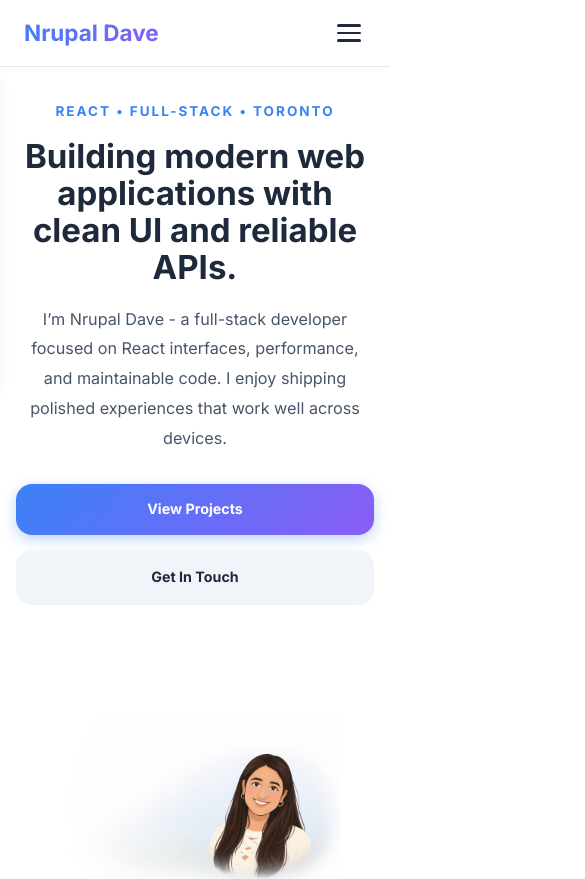
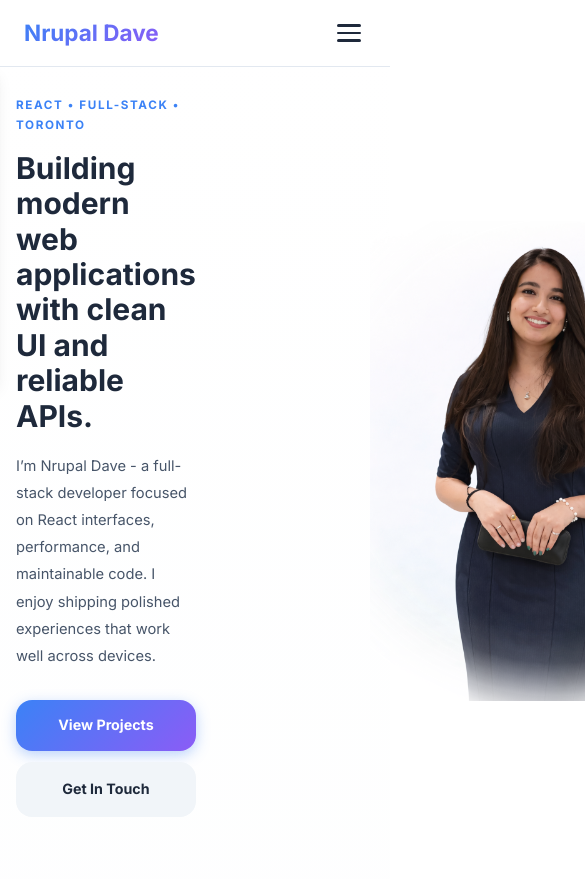
Before and after one commit to DaveNrupal/my-portfolio, a React (Vite) app: page / in a window 390 px wide. Shown: the top 879 px of the page, 585 px wide, since content can reach past the window. Built offline with nearby package versions, Linux system fonts and the light colour scheme.

Commit message:
Change hero image

```diff
--- a/src/App.css
+++ b/src/App.css
@@ -189,69 +189,29 @@ main {
 }
 
 .hero-blend-avatar {
-  width: 460px;      /* match column width */
+  width: 320px;
   max-width: 100%;
   height: auto;
   display: block;
-
-  /* IMPORTANT: PNG has extra canvas, so scale it up */
-  transform: translateY(-50px) scale(1.35);
+  transform: translateY(-12px);
   transform-origin: center;
 
-  /* blend mask */
   mask-image: radial-gradient(
     circle at 58% 45%,
-    rgba(0,0,0,1) 58%,
-    rgba(0,0,0,0.85) 68%,
-    rgba(0,0,0,0.35) 78%,
-    rgba(0,0,0,0) 88%
+    rgba(0,0,0,1) 60%,
+    rgba(0,0,0,0.85) 70%,
+    rgba(0,0,0,0.35) 80%,
+    rgba(0,0,0,0) 90%
   );
   -webkit-mask-image: radial-gradient(
     circle at 58% 45%,
-    rgba(0,0,0,1) 58%,
-    rgba(0,0,0,0.85) 68%,
-    rgba(0,0,0,0.35) 78%,
-    rgba(0,0,0,0) 88%
+    rgba(0,0,0,1) 60%,
+    rgba(0,0,0,0.85) 70%,
+    rgba(0,0,0,0.35) 80%,
+    rgba(0,0,0,0) 90%
   );
 
-  opacity: 0.97;
-}
-/* =========================
-   Responsive
-========================= */
-@media (max-width: 992px) {
-  .hero {
-    grid-template-columns: 1fr 380px;
-    column-gap: 1.75rem;
-  }
-
-  .hero-blend-avatar {
-    width: 380px;
-    transform: translateY(-6px) scale(1.22);
-  }
-}
-
-@media (max-width: 768px) {
-  .hero {
-    grid-template-columns: 1fr;
-    text-align: center;
-  }
-
-  .hero-visual {
-    justify-content: center;
-    margin-top: 2.25rem;
-  }
-
-  .hero-blend-avatar {
-    width: 360px;
-    transform: none;      /* keep clean on mobile */
-  }
-}
-
-@media (max-width: 480px) {
-  .hero-blend-avatar {
-    width: 290px;
-  }
+  opacity: 0.96;
 }
 
 /* ============================================
@@ -265,7 +225,7 @@ main {
 /* Header */
 .about-header {
   max-width: 760px;
-  margin: 0 auto 2.5rem;   /* centers container */
+  margin: 0 auto 2.5rem;
   text-align: center;
 }
 
@@ -454,35 +414,6 @@ main {
   margin-right: 6px;
 }
 
-/* -------- Responsive -------- */
-@media (max-width: 992px) {
-  .about-content {
-    grid-template-columns: 1fr;
-  }
-
-  .about-header {
-    margin-bottom: 2rem;
-  }
-
-  .about-highlights {
-    grid-template-columns: repeat(3, 1fr);
-  }
-}
-
-@media (max-width: 768px) {
-  .about-highlights {
-    grid-template-columns: 1fr;
-  }
-
-  .highlight {
-    min-height: auto;
-  }
-
-  .about-card {
-    padding: 20px;
-  }
-}
-
 /* ============================================
    SKILLS SECTION
    ============================================ */
@@ -638,23 +569,6 @@ main {
   outline: none;
   border-color: var(--primary-color);
   box-shadow: 0 0 0 4px color-mix(in srgb, var(--primary-color) 18%, transparent);
-}
-
-/* Responsive */
-@media (max-width: 992px) {
-  .skills-grid {
-    grid-template-columns: repeat(2, 1fr);
-  }
-}
-
-@media (max-width: 768px) {
-  .skills-grid {
-    grid-template-columns: 1fr;
-  }
-
-  .skills-header {
-    margin-bottom: 1.25rem;
-  }
 }
 
 /* ============================================
@@ -817,12 +731,6 @@ main {
   box-shadow: 0 0 0 4px color-mix(in srgb, var(--primary-color) 18%, transparent);
 }
 
-@media (prefers-reduced-motion: reduce) {
-  .projects-track {
-    transition: none;
-  }
-}
-
 /* ============================================
    CONTACT SECTION
    ============================================ */
@@ -927,235 +835,6 @@ main {
   color: var(--primary-color);
 }
 
-/* -------- Responsive -------- */
-@media (max-width: 992px) {
-  /* 2 columns + 1 wraps below (clean) */
-  .contact-grid {
-    grid-template-columns: repeat(2, 1fr);
-  }
-}
-
-@media (max-width: 768px) {
-  /* stack */
-  .contact-grid {
-    grid-template-columns: 1fr;
-  }
-
-  .contact-value {
-    white-space: normal; /* allow wrap on small screens */
-  }
-}
-
-@media (max-width: 480px) {
-  .contact-card {
-    padding: 16px;
-    grid-template-columns: 50px 1fr auto;
-  }
-
-  .contact-icon {
-    width: 50px;
-    height: 50px;
-  }
-}
-
-/* ============================================
-   EXPERIENCE SECTION
-============================================ */
-.experience {
-  padding: var(--section-padding);
-  background: var(--bg-primary);
-}
-
-.experience-header {
-  text-align: center;
-  max-width: 760px;
-  margin: 0 auto 2.25rem;
-}
-
-/* Timeline container */
-.experience-timeline {
-  max-width: 980px;
-  margin: 0 auto;
-  display: flex;
-  flex-direction: column;
-  gap: 1.5rem;
-}
-
-/* Each row */
-.experience-item {
-  display: grid;
-  grid-template-columns: 22px 1fr; /* rail + card */
-  gap: 14px;
-  align-items: stretch;
-}
-
-/* Rail + dot */
-.experience-rail {
-  position: relative;
-  display: flex;
-  justify-content: center;
-}
-
-.experience-rail::before {
-  content: "";
-  position: absolute;
-  top: 0;
-  bottom: 0;
-  width: 2px;
-  background: var(--border-color);
-  opacity: 0.8;
-  border-radius: 2px;
-}
-
-.experience-dot {
-  width: 12px;
-  height: 12px;
-  border-radius: 999px;
-  background: var(--primary-color);
-  margin-top: 22px;
-  box-shadow: 0 0 0 6px color-mix(in srgb, var(--primary-color) 18%, transparent);
-}
-
-/* Card */
-.experience-card {
-  background: var(--bg-secondary);
-  border: 1px solid var(--border-color);
-  border-radius: var(--radius-xl);
-  padding: 20px 22px;
-  box-shadow: var(--shadow-sm);
-  transition: transform 180ms ease, box-shadow 180ms ease;
-}
-
-.experience-card:hover {
-  transform: translateY(-3px);
-  box-shadow: var(--shadow-lg);
-}
-
-/* Top row */
-.experience-top {
-  margin-bottom: 12px;
-}
-
-.experience-meta {
-  display: flex;
-  flex-wrap: wrap;
-  align-items: center;
-  gap: 8px;
-  margin-bottom: 8px;
-}
-
-.experience-company {
-  font-size: 0.85rem;
-  text-transform: uppercase;
-  letter-spacing: 1.2px;
-  color: var(--text-muted);
-  font-weight: 750;
-}
-
-.experience-sep {
-  color: var(--text-muted);
-  opacity: 0.7;
-}
-
-.experience-duration {
-  font-size: 0.9rem;
-  color: var(--text-muted);
-}
-
-/* Role + tags */
-.experience-role-row {
-  display: flex;
-  align-items: flex-start;
-  justify-content: space-between;
-  gap: 14px;
-  flex-wrap: wrap;
-}
-
-.experience-role {
-  font-size: 1.15rem;
-  margin: 0;
-  color: var(--text-primary);
-  font-weight: 850;
-  letter-spacing: 0.2px;
-}
-
-/* Tech tags */
-.experience-tags {
-  display: flex;
-  flex-wrap: wrap;
-  gap: 10px;
-}
-
-.experience-tag {
-  background: var(--bg-primary);
-  border: 1px solid var(--border-color);
-  color: var(--text-secondary);
-  padding: 8px 12px;
-  border-radius: 999px;
-  font-size: 0.88rem;
-  font-weight: 650;
-  transition: transform 160ms ease, box-shadow 160ms ease, border-color 160ms ease;
-}
-
-.experience-tag:hover {
-  transform: translateY(-2px);
-  box-shadow: var(--shadow-md);
-  border-color: var(--primary-color);
-}
-
-/* Bullet points */
-.experience-points {
-  margin: 0;
-  padding-left: 18px;
-  color: var(--text-secondary);
-  line-height: 1.75;
-  font-size: 0.98rem;
-}
-
-.experience-points li {
-  margin-bottom: 10px;
-}
-
-.experience-points strong {
-  color: var(--text-primary);
-  font-weight: 750;
-}
-
-/* Responsive */
-@media (max-width: 768px) {
-  .experience-item {
-    grid-template-columns: 14px 1fr;
-    gap: 10px;
-  }
-
-  .experience-dot {
-    margin-top: 20px;
-  }
-
-  .experience-card {
-    padding: 18px;
-  }
-
-  .experience-role-row {
-    gap: 10px;
-  }
-}
-
-@media (max-width: 480px) {
-  .experience-meta {
-    gap: 6px;
-  }
-
-  .experience-company {
-    letter-spacing: 1px;
-  }
-
-  .experience-points {
-    padding-left: 16px;
-  }
-}
-
-
 /* ============================================
    FOOTER
    ============================================ */
@@ -1229,10 +908,8 @@ main {
    ============================================ */
 
 @media (max-width: 992px) {
+  /* HERO */
   .hero {
-    flex-direction: column;
-    text-align: center;
-    gap: 3rem;
     padding-top: 120px;
   }
 
@@ -1240,14 +917,7 @@ main {
     max-width: 100%;
   }
 
-  .hero-buttons {
-    justify-content: center;
-  }
-
-  .hero-location {
-    justify-content: center;
-  }
-
+  /* ABOUT */
   .about-content {
     grid-template-columns: 1fr;
     gap: 3rem;
@@ -1257,16 +927,19 @@ main {
     grid-template-columns: repeat(3, 1fr);
   }
 
+  /* SKILLS */
   .skills-grid {
     grid-template-columns: repeat(2, 1fr);
   }
 
-  .contact-info {
-    grid-template-columns: 1fr;
+  /* CONTACT */
+  .contact-grid {
+    grid-template-columns: repeat(2, 1fr);
   }
 }
 
 @media (max-width: 768px) {
+  /* NAV */
   .hamburger {
     display: flex;
   }
@@ -1294,62 +967,85 @@ main {
     text-align: center;
   }
 
-  .hero-name {
-    font-size: 2.5rem;
+  /* HERO */
+  .hero-title {
+    font-size: clamp(2rem, 6vw, 2.7rem);
   }
 
-  .hero-role {
-    font-size: 1.5rem;
+  .hero-buttons {
+    justify-content: center;
   }
 
-  .code-block {
-    min-width: auto;
-    width: 100%;
-    max-width: 360px;
+  /* ABOUT */
+  .about-highlights {
+    grid-template-columns: 1fr;
   }
 
+  /* SKILLS */
   .skills-grid {
     grid-template-columns: 1fr;
   }
 
-  .about-highlights {
+  /* CONTACT */
+  .contact-grid {
     grid-template-columns: 1fr;
   }
 
+  /* FOOTER */
   .footer-container {
     flex-direction: column;
     text-align: center;
   }
 }
 
-@media (max-width: 480px) {
+@media (max-width: 448px) {
+  /* HERO */
   .hero {
-    padding: 100px 16px 60px;
+    padding: 96px 16px 72px;
   }
 
-  .hero-name {
+  .hero-kicker {
+    font-size: 0.78rem;
+    letter-spacing: 1.6px;
+  }
+
+  .hero-title {
     font-size: 2rem;
+    line-height: 1.18;
+  }
+
+  .hero-description {
+    font-size: 0.98rem;
   }
 
   .hero-buttons {
     flex-direction: column;
+    align-items: stretch;
+    gap: 0.75rem;
+  }
+
+  .hero-buttons .btn {
     width: 100%;
   }
 
-  .btn {
-    width: 100%;
-  }
-
-  .code-content {
-    font-size: 0.75rem;
-    padding: 16px;
-  }
-
+  /* PROJECTS */
   .project-card {
     padding: 1.5rem;
   }
 
+  /* SKILLS */
   .skill-category {
     padding: 1.5rem;
   }
+
+  /* CONTACT */
+  .contact-card {
+    grid-template-columns: 50px 1fr auto;
+    padding: 16px;
+  }
+
+  .contact-icon {
+    width: 50px;
+    height: 50px;
+  }
 }
--- a/src/components/Hero.jsx
+++ b/src/components/Hero.jsx
@@ -24,10 +24,9 @@ function Hero() {
         </div>
       </div>
 
-      {/* RIGHT CONTENT – AVATAR */}
       <div className="hero-visual">
         <img
-          src="avatar2.png"
+          src="formalImage3.png"
           alt="Illustrated portrait of Nrupal Dave"
           className="hero-blend-avatar"
         />
--- a/src/index.css
+++ b/src/index.css
@@ -17,8 +17,12 @@
   --primary-light: #60a5fa;
 
   /* Light Background Colors */
-  --bg-primary: #ffffff;
-  --bg-secondary: #f8fafc;
+  --bg-primary: linear-gradient(
+  180deg,
+  #ffffff 0%,
+  #f8fafc 100%
+);
+  --bg-secondary: #f3f5f7;
   --bg-tertiary: #f1f5f9;
   --bg-card: #ffffff;
 
```
Also changed, not shown: public/formalImage3.png (added).
